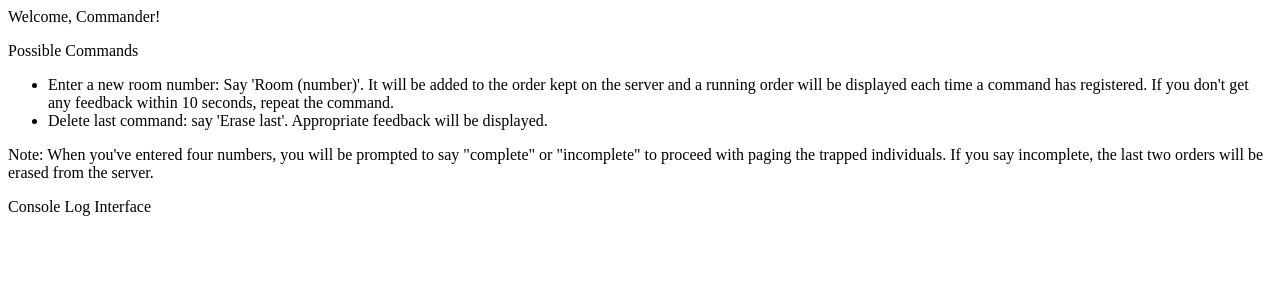
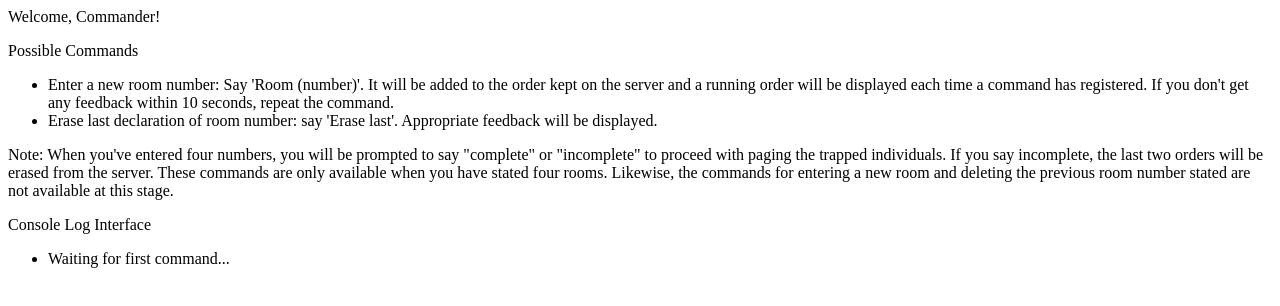
Before and after one commit to abali96/Pebble-Coding-Challenge, a website: page commander.html in a window 1280 px wide. Drawn offline with nearby package versions, Linux system fonts and the light colour scheme; a script that the page names is missing.

Commit message:
improved commander instructions

```diff
--- a/commander.html
+++ b/commander.html
@@ -10,12 +10,13 @@
     It will be added to the order kept on the server and a running order will be displayed
     each time a command has registered. If you don't get any feedback within 10 seconds,
     repeat the command.</li>
-    <li>Delete last command: say 'Erase last'. Appropriate feedback will be displayed.</li>
+    <li>Erase last declaration of room number: say 'Erase last'. Appropriate feedback will be displayed.</li>
     </ul>
-    <p>Note: When you've entered four numbers, you will be prompted to say "complete" or "incomplete" to proceed with paging the trapped individuals. If you say incomplete, the last two orders will be erased from the server.</p>
+    <p>Note: When you've entered four numbers, you will be prompted to say "complete" or "incomplete" to proceed with paging the trapped individuals. If you say incomplete, the last two orders will be erased from the server. These commands are only available when you have stated four rooms. Likewise, the commands for entering a new room and deleting the previous room number stated are not available at this stage.</p>
 
     <p>Console Log Interface</p>
     <ul id='log'>
+      <li>Waiting for first command...</li>
     </ul>
 
     <!-- start scripts -->
```
